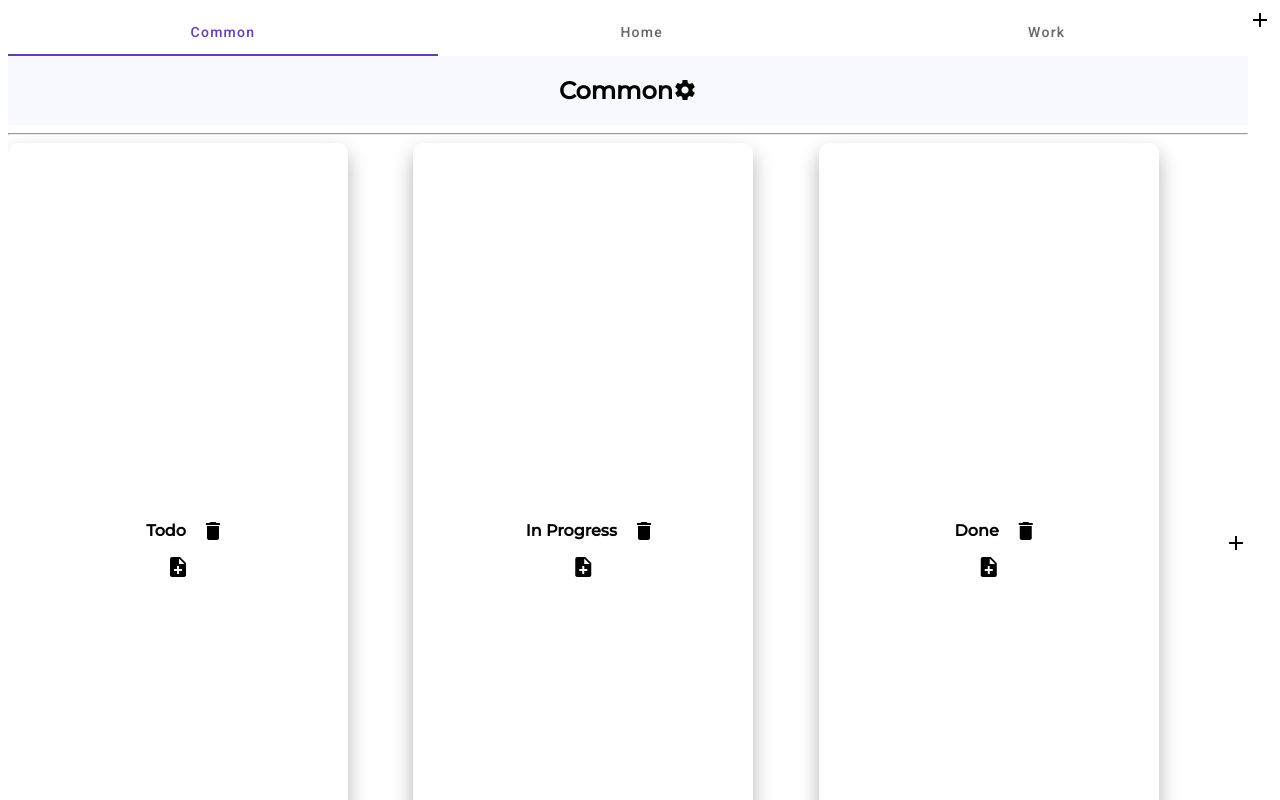
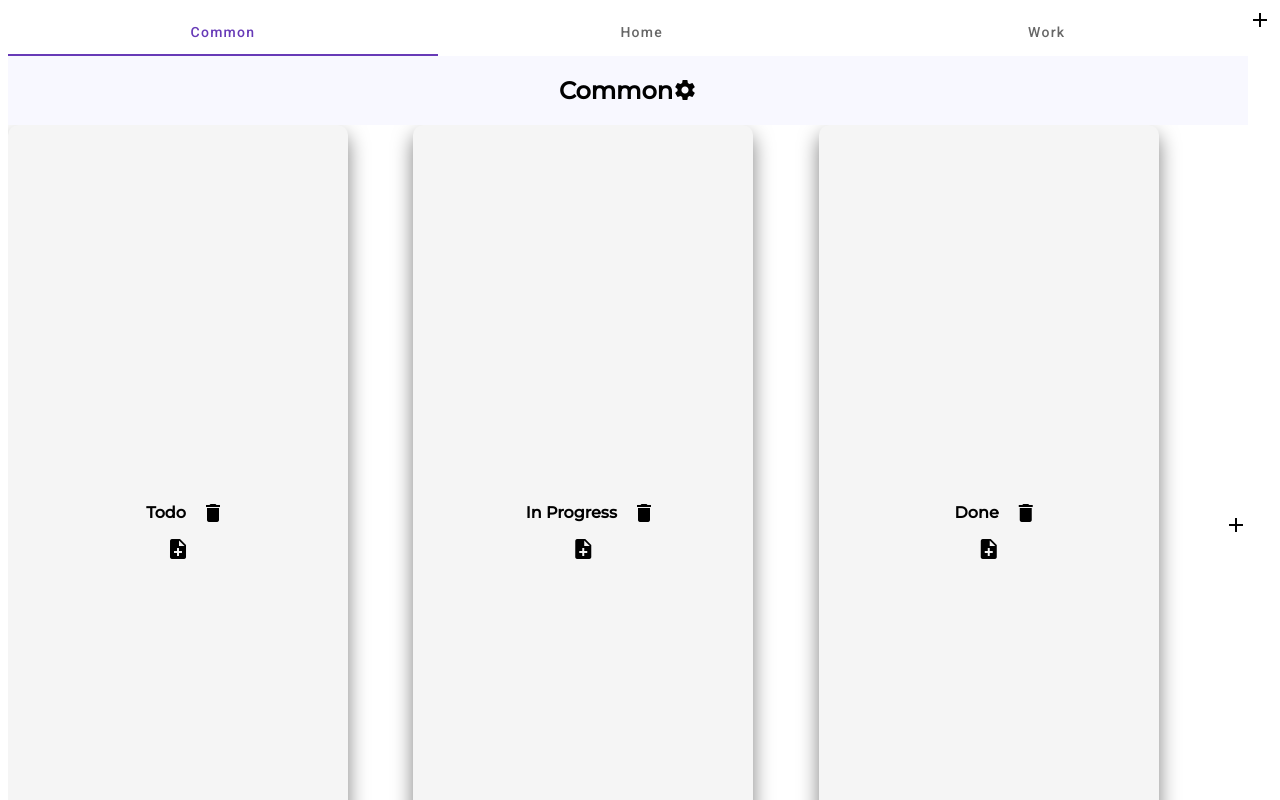
Before and after one commit to JordanPavlev/TodoApp, an Angular app: page / in a window 1280 px wide. Shown: the top 800 px of the page. Built offline with nearby package versions, Linux system fonts and the light colour scheme.

Commit message:
added basic drag and drop of element

```diff
--- a/src/app/todo-list/todo-list.component.html
+++ b/src/app/todo-list/todo-list.component.html
@@ -36,9 +36,9 @@
           </mat-form-field>
         </mat-menu>
       </div>
-      <hr />
-      <div class="columns">
+      <div class="columns" >
         <div
+          cdkDrag
           class="column"
           *ngFor="let column of section.columns; let columnIndex = index"
         >
@@ -50,11 +50,11 @@
             </mat-icon>
           </div>
 
-          <div
+          <div cdkDrag
             class="todo-list-items"
             *ngFor="let todo of column.todos; let todoIndex = index"
           >
-            <app-todo-item [todo]="todo"></app-todo-item>
+            <app-todo-item  [todo]="todo"></app-todo-item>
             <mat-icon (click)="deleteTodo(column, todoIndex)">delete</mat-icon>
           </div>
 
@@ -100,6 +100,7 @@
                   matInput
                   [matDatepicker]="picker"
                   placeholder="Deadline"
+                  (input)="handleDateInput($event)"
                   #deadline
                   (click)="stopPropagation($event)"
                 />
--- a/src/app/todo-list/todo-list.component.scss
+++ b/src/app/todo-list/todo-list.component.scss
@@ -9,6 +9,7 @@
     align-items: center;
     width: 100%;
     height: 100vh;
+    overflow-y: hidden;
 
     .column {
       text-align: center;
@@ -18,13 +19,13 @@
       height: 100%;
       max-height: 100%;
       padding: 0px 15px;
-      // background-color: rgb(59, 120, 231, 0.4);
+      background-color: whitesmoke;
       border-radius: 10px;
       display: flex;
       justify-content: center;
       align-items: center;
       flex-direction: column;
-      box-shadow: 0px 10px 20px rgba(0, 0, 0, 0.3);
+      box-shadow: 0px 10px 20px rgba(0, 0, 0, 0.5);
       transition: all ease 0.5s;
 
       &:hover {
--- a/src/app/todo-list/todo-list.component.ts
+++ b/src/app/todo-list/todo-list.component.ts
@@ -1,9 +1,10 @@
 import { Component, ViewChild } from '@angular/core';
 import { Section, Column, Todo } from '../models';
-import { FormControl, Validators, FormGroup } from '@angular/forms';
+import { FormControl, Validators, FormGroup, AbstractControl  } from '@angular/forms';
 import { ActivatedRoute } from '@angular/router';
 import { MatDatepickerInputEvent } from '@angular/material/datepicker';
 import { MatMenuTrigger } from '@angular/material/menu';
+import {CdkDragDrop, CdkDropList, CdkDrag, moveItemInArray} from '@angular/cdk/drag-drop';
 
 
 @Component({
@@ -11,42 +12,12 @@ import { MatMenuTrigger } from '@angular/material/menu';
   templateUrl: './todo-list.component.html',
   styleUrls: ['./todo-list.component.scss'],
 })
-
 export class TodoListComponent {
 
   @ViewChild(MatMenuTrigger) menuTrigger!: MatMenuTrigger;
-
-todoForm : FormGroup
-
-  sections: Section[] = [];
+  todoForm: FormGroup;
   activeSectionId: number | null = null;
-
-  //  Constructor
-  constructor(private route: ActivatedRoute) {
-    this.route.params.subscribe((params) => {
-      this.activeSectionId = parseInt(params['sectionId'], 10);
-    });
-
-    this.todoForm = new FormGroup({
-      title: new FormControl('asd', Validators.required),
-      description: new FormControl('', Validators.required),
-      // date: new FormControl("", Validators.required )
-    });
-  }
-
-  // On Init
-  ngOnInit() {
-    this.addDefaultSections();
-  }
-
-
-
-  stopPropagation(event: MouseEvent) {
-    event.stopPropagation();
-  }
-
-  addDefaultSections() {
-    const defaultSections: Section[] = [
+  defaultSections: Section[] = [
     {
       id: 1,
       name: 'Common',
@@ -111,9 +82,38 @@ todoForm : FormGroup
       ],
     },
   ];
+  sections: Section[] = this.defaultSections;
 
-    this.sections = defaultSections;
+
+  //  Constructor
+  constructor(private route: ActivatedRoute) {
+    this.route.params.subscribe((params) => {
+      this.activeSectionId = parseInt(params['sectionId'], 10);
+    });
+
+    this.todoForm = new FormGroup({
+      title: new FormControl('', Validators.required),
+      description: new FormControl('', Validators.required),
+    });
   }
+
+  // On Init add default sections and columns
+  ngOnInit() {
+  }
+
+  handleDateInput(event: any) {
+    const input = event.target.value;
+    const validDateRegex = /^\d{4}-\d{2}-\d{2}$/;
+
+    if (!validDateRegex.test(input)) {
+      event.target.value = '';
+    }
+  }
+
+  stopPropagation(event: MouseEvent) {
+    event.stopPropagation();
+  }
+
 
   addSection(event: Event, name: string) {
     event.preventDefault(); // Prevent from reloading the page
@@ -122,7 +122,7 @@ todoForm : FormGroup
       (section) => section.name.toLowerCase() === name.toLowerCase()
     );
 
-    if (sectionNameExists || name === "") {
+    if (sectionNameExists || name === '') {
       return;
     }
 
@@ -200,8 +200,6 @@ todoForm : FormGroup
       column.todos.push(todo);
       this.todoForm.reset();
     }
-
-
   }
 
   deleteTodo(column: Column, index: number) {
```
Lines whose indentation alone changed are shown as unchanged.
